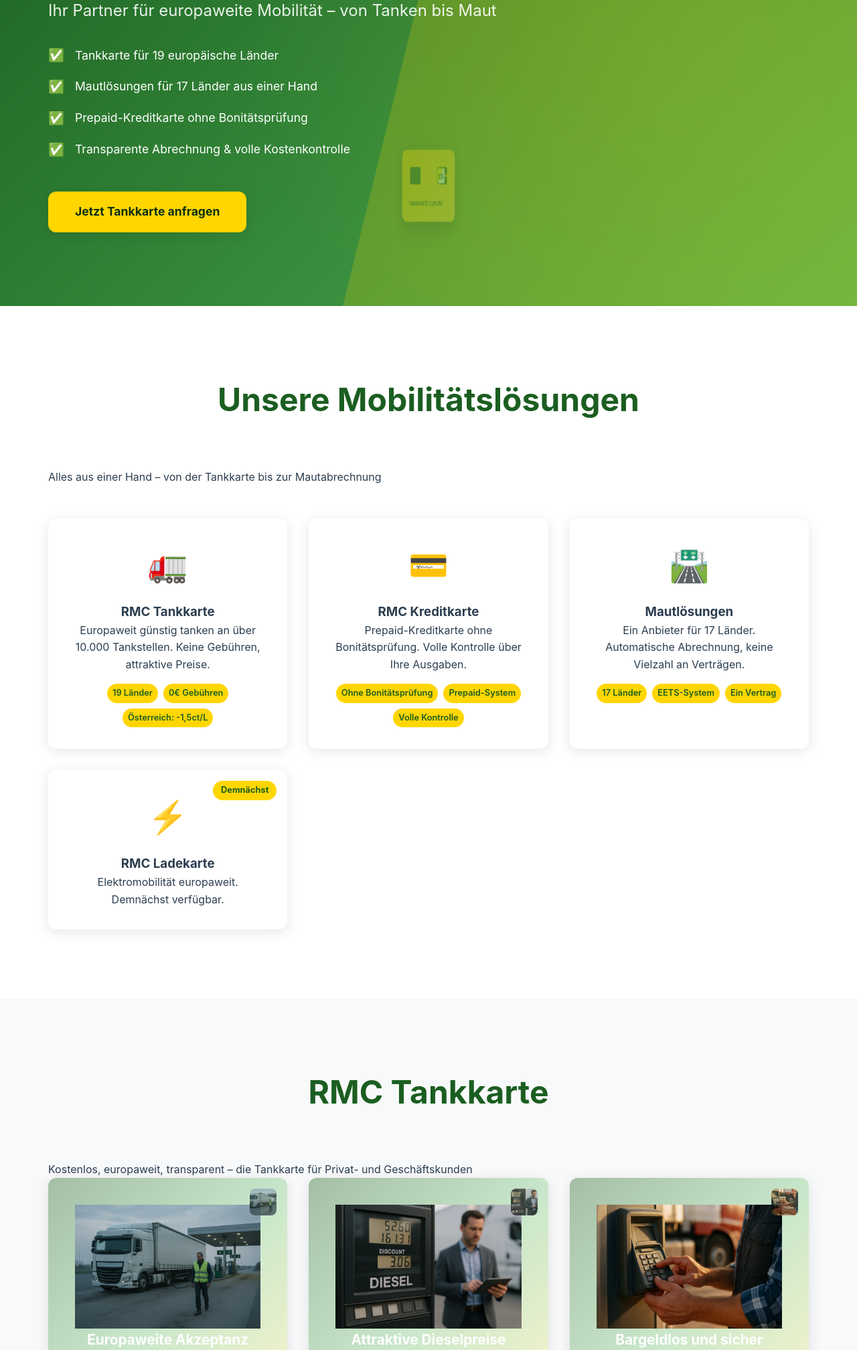
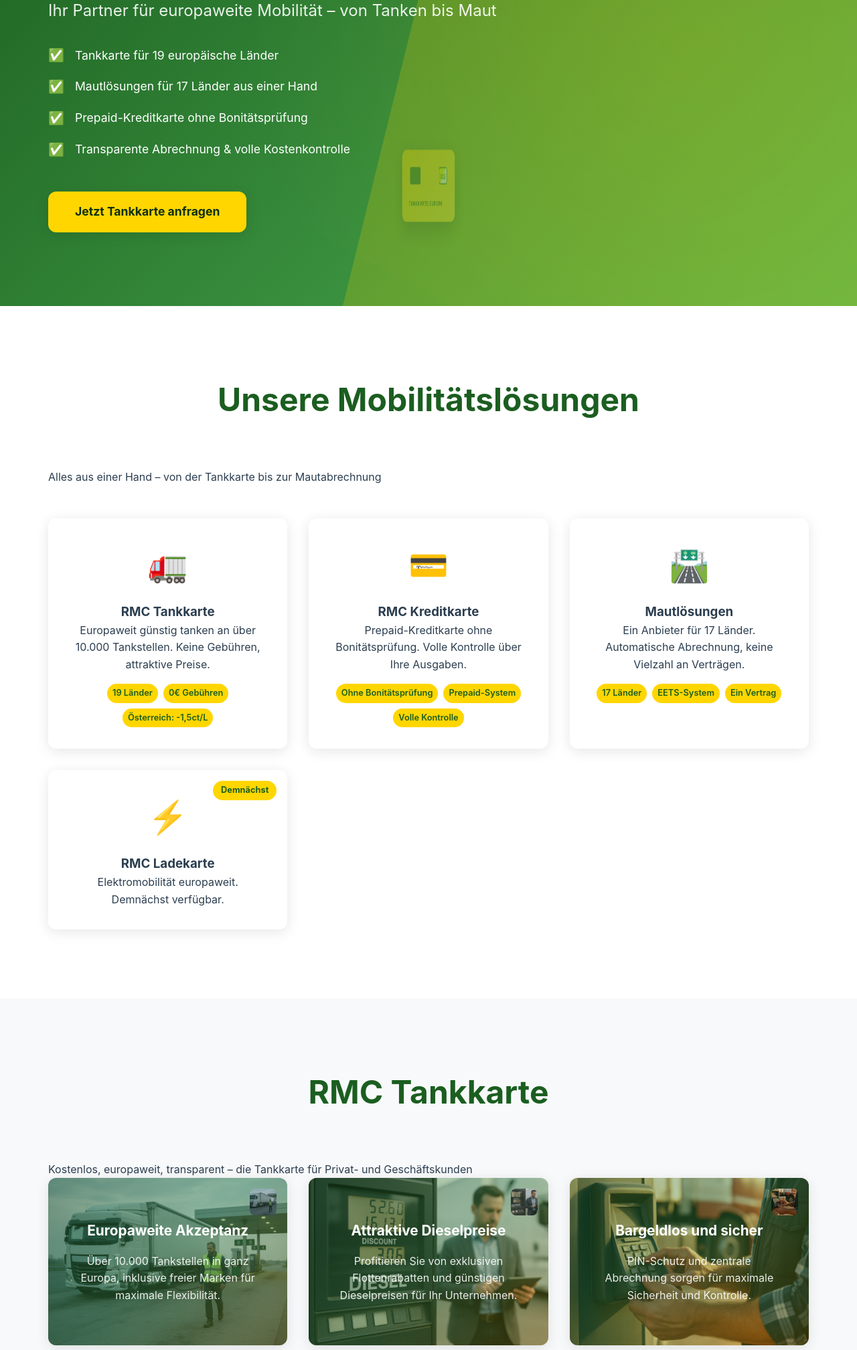
Before and after one commit to einfachstarten/tankkarte, a PHP site: page / in a window 1280 px wide. Shown: the part 323-2339 px from the top of the page at 67% size. Run offline with PHP 8.4, Linux system fonts and the light colour scheme.

Commit message:
Restore benefit card backgrounds and logo

```diff
--- a/css/styles.css
+++ b/css/styles.css
@@ -381,6 +381,9 @@
 
         .benefit-card {
             background: var(--white);
+            background-size: cover;
+            background-position: center;
+            background-repeat: no-repeat;
             padding: 2.5rem;
             border-radius: var(--border-radius);
             box-shadow: var(--shadow);
@@ -394,16 +397,6 @@
             justify-content: center;
         }
 
-        .benefit-bg-image {
-            position: absolute;
-            top: 0;
-            left: 0;
-            width: 100%;
-            height: 100%;
-            object-fit: cover;
-            object-position: center;
-            z-index: 0;
-        }
 
         .benefit-card::before {
             content: '';
--- a/index.html
+++ b/index.html
@@ -57,9 +57,7 @@
         <!-- Hero Section -->
         <section id="start" class="hero">
             <div class="fuel-card">
-                <div class="rmc-logo">
-                    <img src="./images/rmclogo.png" style="width: 100%; height: 100%; object-fit: contain;" alt="RMC">
-                </div>
+                <div class="rmc-logo" style="background-image: url('images/rmclogo.png');"></div>
                 <div class="wave"></div>
                 <div class="wave"></div>
                 <div class="wave"></div>
@@ -140,33 +138,28 @@
 
                 <!-- Benefits Grid -->
                 <div class="benefits-grid">
-                    <div class="benefit-card scroll-reveal">
-                        <img src="./images/europa-karte.png" class="benefit-bg-image" loading="lazy" alt="">
-                        <img src="./images/europa-karte.png" class="benefit-icon" loading="lazy" alt="" data-translate="fuelcard.benefit1.title">
+                    <div class="benefit-card scroll-reveal" style="background-image: url('images/europa-karte.png');">
+                        <img src="images/europa-karte.png" class="benefit-icon" loading="lazy" alt="" data-translate="fuelcard.benefit1.title">
                         <h3 data-translate="fuelcard.benefit1.title">Loading...</h3>
                         <p data-translate="fuelcard.benefit1.description">Loading...</p>
                     </div>
-                    <div class="benefit-card scroll-reveal">
-                        <img src="./images/diesel-preise.png" class="benefit-bg-image" loading="lazy" alt="">
-                        <img src="./images/diesel-preise.png" class="benefit-icon" loading="lazy" alt="" data-translate="fuelcard.benefit2.title">
+                    <div class="benefit-card scroll-reveal" style="background-image: url('images/diesel-preise.png');">
+                        <img src="images/diesel-preise.png" class="benefit-icon" loading="lazy" alt="" data-translate="fuelcard.benefit2.title">
                         <h3 data-translate="fuelcard.benefit2.title">Loading...</h3>
                         <p data-translate="fuelcard.benefit2.description">Loading...</p>
                     </div>
-                    <div class="benefit-card scroll-reveal">
-                        <img src="./images/sicherheit.png" class="benefit-bg-image" loading="lazy" alt="">
-                        <img src="./images/sicherheit.png" class="benefit-icon" loading="lazy" alt="" data-translate="fuelcard.benefit3.title">
+                    <div class="benefit-card scroll-reveal" style="background-image: url('images/sicherheit.png');">
+                        <img src="images/sicherheit.png" class="benefit-icon" loading="lazy" alt="" data-translate="fuelcard.benefit3.title">
                         <h3 data-translate="fuelcard.benefit3.title">Loading...</h3>
                         <p data-translate="fuelcard.benefit3.description">Loading...</p>
                     </div>
-                    <div class="benefit-card scroll-reveal">
-                        <img src="./images/abrechnung.png" class="benefit-bg-image" loading="lazy" alt="">
-                        <img src="./images/abrechnung.png" class="benefit-icon" loading="lazy" alt="" data-translate="fuelcard.benefit4.title">
+                    <div class="benefit-card scroll-reveal" style="background-image: url('images/abrechnung.png');">
+                        <img src="images/abrechnung.png" class="benefit-icon" loading="lazy" alt="" data-translate="fuelcard.benefit4.title">
                         <h3 data-translate="fuelcard.benefit4.title">Loading...</h3>
                         <p data-translate="fuelcard.benefit4.description">Loading...</p>
                     </div>
-                    <div class="benefit-card scroll-reveal">
-                        <img src="./images/service.png" class="benefit-bg-image" loading="lazy" alt="">
-                        <img src="./images/service.png" class="benefit-icon" loading="lazy" alt="" data-translate="fuelcard.benefit5.title">
+                    <div class="benefit-card scroll-reveal" style="background-image: url('images/service.png');">
+                        <img src="images/service.png" class="benefit-icon" loading="lazy" alt="" data-translate="fuelcard.benefit5.title">
                         <h3 data-translate="fuelcard.benefit5.title">Loading...</h3>
                         <p data-translate="fuelcard.benefit5.description">Loading...</p>
                     </div>
```
